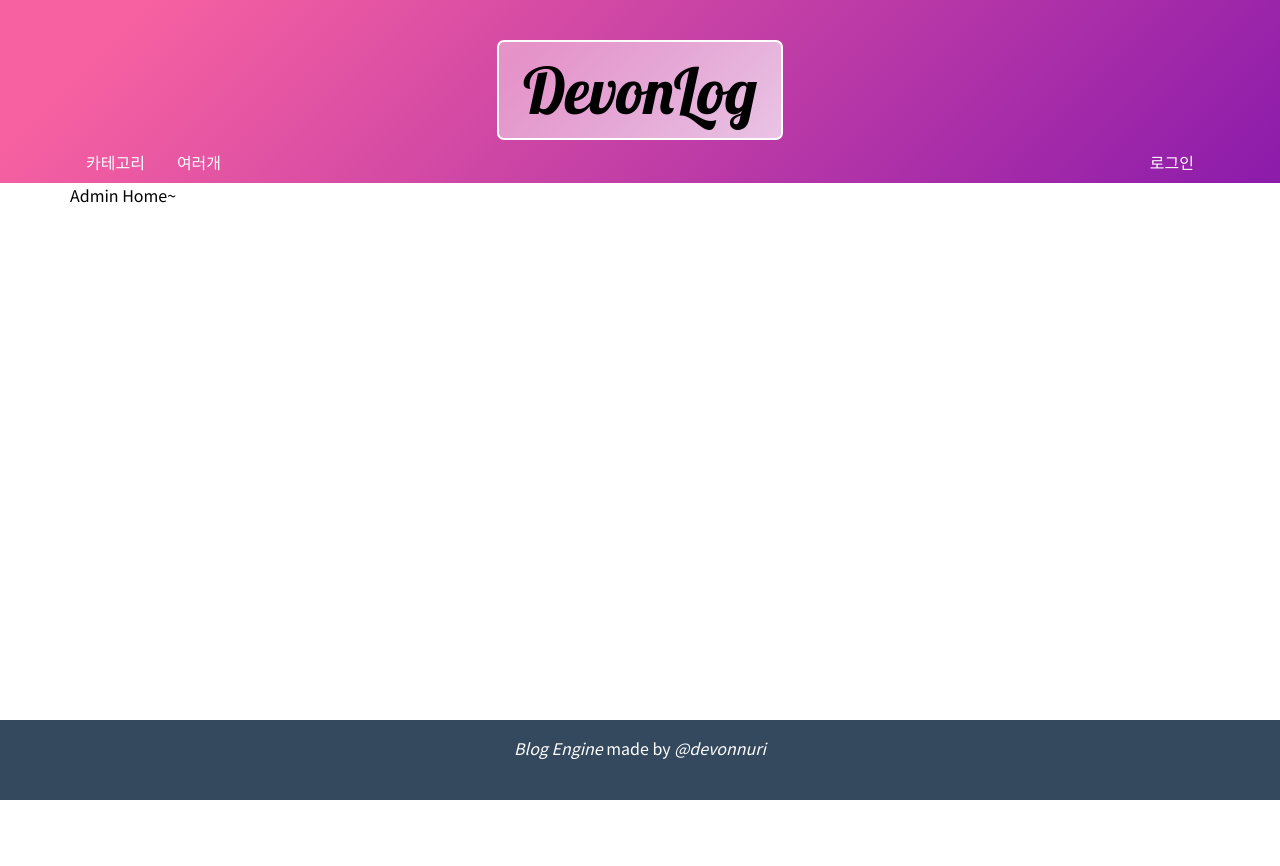
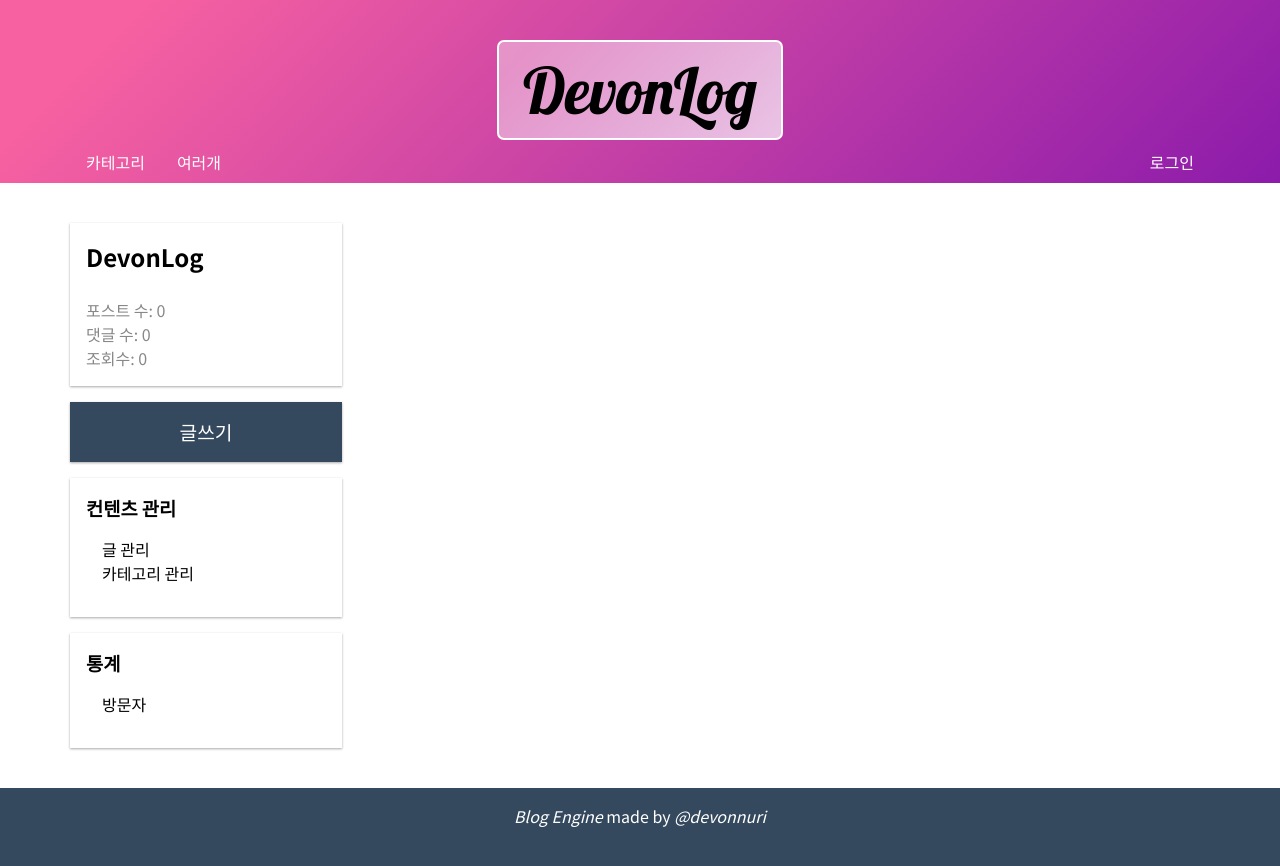
Before and after one commit to devonnuri/vanilla-blog, a React app in the folder blog-frontend/: page /admin in a window 1280 px wide. Before the commit the page ends 800 px from the top, so only its background shows below. Built offline with nearby package versions, Linux system fonts and the light colour scheme; no server answers.

Commit message:
Dashboard Design

```diff
--- a/blog-frontend/src/components/Header.tsx
+++ b/blog-frontend/src/components/Header.tsx
@@ -99,7 +99,10 @@ class Header extends Component<any, State> {
                         <Link to="/logout">로그아웃</Link>
                       </li>
                       <li className="right">
-                        <Link to="/write">글쓰기</Link>
+                        <Link to="/admin/write">글쓰기</Link>
+                      </li>
+                      <li className="right">
+                        <Link to="/admin">대시보드</Link>
                       </li>
                     </Fragment>
                   );
--- a/blog-frontend/src/pages/admin/Admin.tsx
+++ b/blog-frontend/src/pages/admin/Admin.tsx
@@ -1,7 +1,87 @@
 import React from 'react';
+import styled from 'styled-components';
+
+import { Link } from 'react-router-dom';
+
+const AdminContainer = styled.div`
+  margin: 2rem 0;
+`;
+
+const LeftContainer = styled.div`
+  float: left;
+  width: 15rem;
+`;
+
+const Card = styled.div`
+  display: inline-block;
+  width: 100%;
+  padding: 1rem;
+  margin: 0.5rem 0;
+
+  box-shadow: 0 1px 3px rgba(0, 0, 0, 0.12), 0 1px 2px rgba(0, 0, 0, 0.24);
+
+  h2,
+  h3 {
+    margin: 0;
+  }
+
+  ul {
+    margin: 1rem 0;
+    padding-left: 1rem;
+
+    li {
+      list-style: none;
+    }
+  }
+
+  &.dark {
+    background-color: #34495e;
+    color: white;
+  }
+`;
+
+const Info = styled.div`
+  margin-top: 1.5rem;
+
+  color: #888;
+`;
 
 const Admin = () => {
-  return <div>Admin Home~</div>;
+  return (
+    <AdminContainer>
+      <LeftContainer>
+        <Card>
+          <h2>DevonLog</h2>
+          <Info>
+            <div>포스트 수: 0</div>
+            <div>댓글 수: 0</div>
+            <div>조회수: 0</div>
+          </Info>
+        </Card>
+
+        <Link to="/admin/write">
+          <Card className="dark" style={{ fontSize: '1.2em', textAlign: 'center' }}>
+            글쓰기
+          </Card>
+        </Link>
+
+        <Card>
+          <h3>컨텐츠 관리</h3>
+          <ul>
+            <li>글 관리</li>
+            <li>카테고리 관리</li>
+          </ul>
+        </Card>
+
+        <Card>
+          <h3>통계</h3>
+          <ul>
+            <li>방문자</li>
+          </ul>
+        </Card>
+      </LeftContainer>
+    </AdminContainer>
+  );
 };
 
 export default Admin;
```
